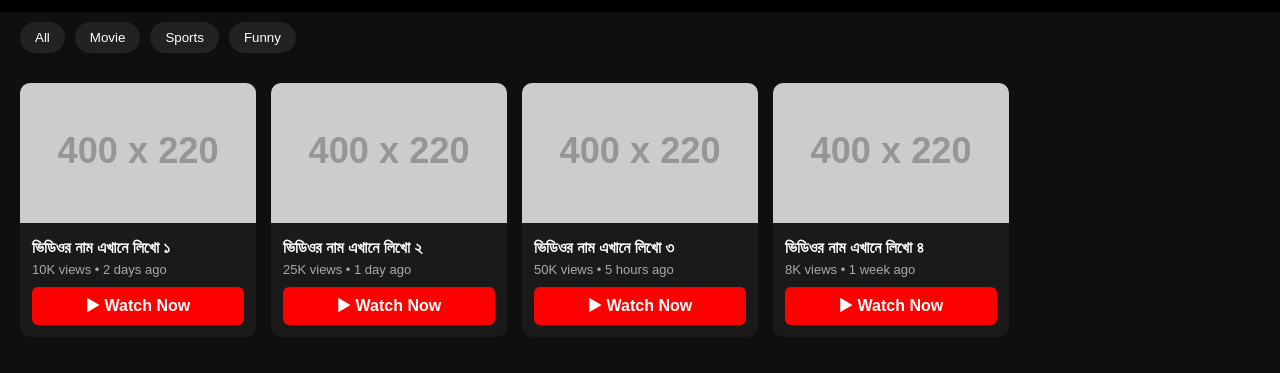
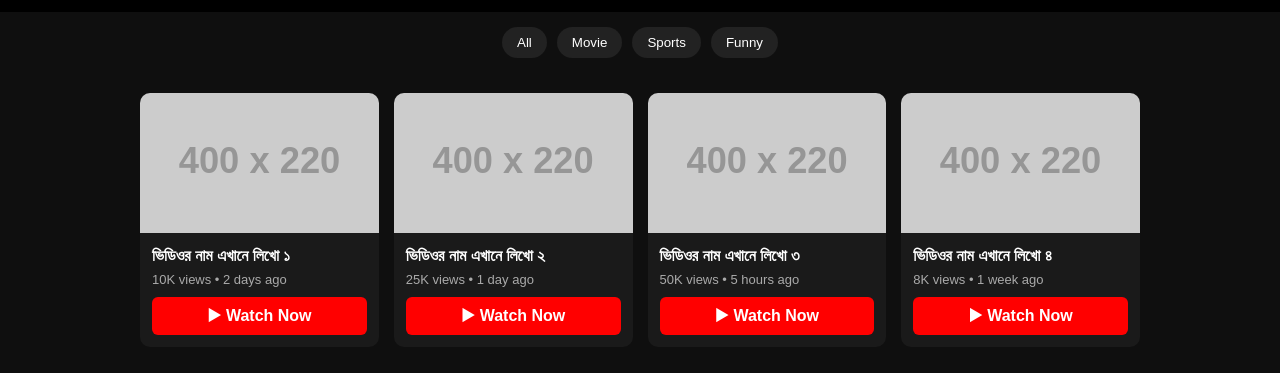
Before and after one commit to usahorsel-sketch/xnxx.tv, a plain HTML site: page index.html in a window 1280 px wide. Shown: the part 49-422 px from the top of the page. Drawn offline with Linux system fonts and the light colour scheme; placeholder pictures from the web are drawn by us.

Commit message:
Update index.html

```diff
--- a/index.html
+++ b/index.html
@@ -3,20 +3,23 @@
 <head>
 <meta charset="UTF-8">
 <meta name="viewport" content="width=device-width, initial-scale=1.0">
-<title>Video Zone - Watch Now</title>
+<title>VIDEO ZONE - Watch Now</title>
 <style>
-body{margin:0;background:#0f0f0f;color:#fff;font-family:Arial}
+body{margin:0;background:#0f0f0f;color:#fff;font-family:Arial;text-align:center}
 header{background:#000;padding:15px 20px;display:flex;justify-content:space-between;align-items:center}
 header h1{color:#ff0000;margin:0;font-size:24px}
 header input{padding:8px;width:200px;border-radius:20px;border:none}
-.menu{padding:10px 20px;display:flex;gap:10px}
+.menu{padding:15px 20px;display:flex;gap:10px;justify-content:center}
 .menu button{background:#222;color:#fff;border:none;padding:8px 15px;border-radius:20px;cursor:pointer}
 .menu button:hover{background:red}
-.grid{display:grid;grid-template-columns:repeat(auto-fill,minmax(220px,1fr));gap:15px;padding:20px}
-.card{background:#1a1a1a;border-radius:10px;overflow:hidden}
-.card img{width:100%;height:140px;object-fit:cover}
+.wrap{max-width:1000px;margin:0 auto;padding:0 20px}
+.grid{display:grid;grid-template-columns:repeat(4,1fr);gap:15px;padding:20px 0;justify-content:center}
+@media(max-width:800px){.grid{grid-template-columns:repeat(2,1fr)}}
+@media(max-width:450px){.grid{grid-template-columns:1fr}}
+.card{background:#1a1a1a;border-radius:10px;overflow:hidden;text-align:left}
+.card img{width:100%;height:140px;object-fit:cover;display:block}
 .card-body{padding:12px}
-.card-body h3{margin:0 0 5px 0;font-size:16px}
+.card-body h3{margin:0 0 5px 0;font-size:16px;line-height:22px}
 .card-body p{color:#aaa;font-size:13px;margin:0 0 10px 0}
 .watch{display:block;text-align:center;background:red;color:#fff;text-decoration:none;padding:10px;border-radius:6px;font-weight:bold}
 .watch:hover{background:#c00}
@@ -36,11 +39,11 @@ header input{padding:8px;width:200px;border-radius:20px;border:none}
 <button>Funny</button>
 </div>
 
+<div class="wrap">
 <div class="grid">
 
-<!-- 1 নম্বর ভিডিও - এখানে তোমার লিংক বসাও -->
 <div class="card">
-<img src="https://via.placeholder.com/400x220?text=Video+1" alt="video">
+<img src="https://via.placeholder.com/400x220?text=Video+1">
 <div class="card-body">
 <h3>ভিডিওর নাম এখানে লিখো ১</h3>
 <p>10K views • 2 days ago</p>
@@ -48,9 +51,8 @@ header input{padding:8px;width:200px;border-radius:20px;border:none}
 </div>
 </div>
 
-<!-- 2 নম্বর ভিডিও -->
 <div class="card">
-<img src="https://via.placeholder.com/400x220?text=Video+2" alt="video">
+<img src="https://via.placeholder.com/400x220?text=Video+2">
 <div class="card-body">
 <h3>ভিডিওর নাম এখানে লিখো ২</h3>
 <p>25K views • 1 day ago</p>
@@ -58,9 +60,8 @@ header input{padding:8px;width:200px;border-radius:20px;border:none}
 </div>
 </div>
 
-<!-- 3 নম্বর ভিডিও -->
 <div class="card">
-<img src="https://via.placeholder.com/400x220?text=Video+3" alt="video">
+<img src="https://via.placeholder.com/400x220?text=Video+3">
 <div class="card-body">
 <h3>ভিডিওর নাম এখানে লিখো ৩</h3>
 <p>50K views • 5 hours ago</p>
@@ -68,9 +69,8 @@ header input{padding:8px;width:200px;border-radius:20px;border:none}
 </div>
 </div>
 
-<!-- 4 নম্বর ভিডিও -->
 <div class="card">
-<img src="https://via.placeholder.com/400x220?text=Video+4" alt="video">
+<img src="https://via.placeholder.com/400x220?text=Video+4">
 <div class="card-body">
 <h3>ভিডিওর নাম এখানে লিখো ৪</h3>
 <p>8K views • 1 week ago</p>
@@ -79,6 +79,7 @@ header input{padding:8px;width:200px;border-radius:20px;border:none}
 </div>
 
 </div>
+</div>
 
 </body>
 </html>
```
